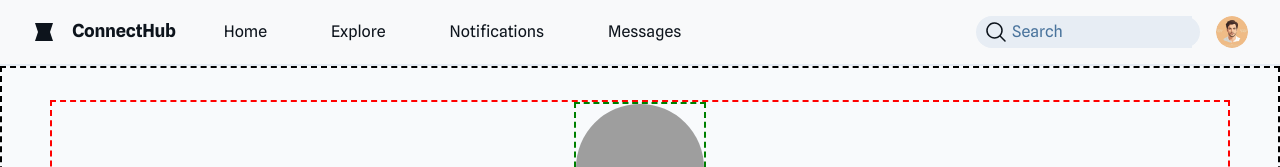
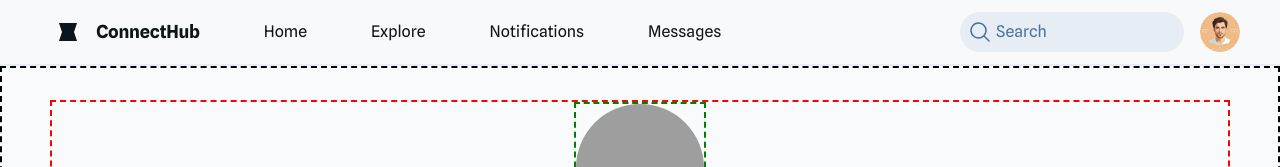
Before and after one commit to shaizCodes/GenAI-for-Front-End-Developers, a plain HTML site: page peer-graded-assignment/project/index.html in a window 1280 px wide. Shown: the top 167 px of the page. Drawn offline with nearby package versions, Linux system fonts and the light colour scheme; grey boxes are pictures that could not be loaded.

Commit message:
adjust .header children height

```diff
--- a/peer-graded-assignment/project/style.css
+++ b/peer-graded-assignment/project/style.css
@@ -9,17 +9,24 @@
     flex-direction: row;
     align-items: center;
     justify-content: space-between;
-    padding: 0.5em 1em;
     background-color: #f8f9fa;
     white-space: nowrap;
     border-bottom: 2px solid #e7edf4;
-    padding: 1em 2em;
+    padding: .75em 2.5em;
     gap: 1em;
 }
 
+.brand,
+.nav,
+.nav__button,
+.search-bar,
+.avatar {
+    display: inline-flex;
+    align-items: center;
+    height: 2.5em;
+}
+
 .nav {
-    display: flex;
-    align-items: center;
     gap: 2em;
     padding-inline: 1em;
     flex: 1 1 auto;
@@ -31,8 +38,7 @@
 }
 
 .brand {
-    display: inline-flex;
-    align-self: center;
+    padding-inline: 1em;
     gap: 1em;
     color: #0d141c;
 }
@@ -45,6 +51,7 @@
     width: 1.5rem;
     height: 1.5rem;
     color: #0D141C;
+    align-self: center;
     display: inline-flex;
     align-items: center;
     justify-content: center;
@@ -57,16 +64,17 @@
 }
 
 .search-bar {
-    display: flex;
     border: none;
     background-color: #E7EDf4;
     color: #49739C;
-    align-items: center;
     padding-inline: 0.5em;
     border-radius: 2em;
     min-width: fit-content;
 }
 
+.search-bar__icon .icon {
+    fill: #49739C;
+}
 .search-bar__input {
     width: 100%;
     overflow: hidden;
@@ -92,12 +100,10 @@
     background-repeat: no-repeat;
     background-size: cover;
     aspect-ratio: 1;
-    width: 2rem;
-    min-width: 2rem;
+    width: 2.5rem;
+    min-width: 2.5rem;
     border-radius: 2.5rem;
     overflow: hidden;
-    display: inline-flex;
-    align-items: center;
     justify-content: center;
 }
 
@@ -150,9 +156,12 @@
     .nav__link {
         display: none;
     }
-    .nav .icon {
+    .nav__button {
         display: inline-flex;
         align-self: flex-end;
+    }
+    .nav__button .icon {
+        display: inline-flex;
     }
     .search-bar {
         margin-left: auto;
@@ -165,7 +174,6 @@
     }
     .search-bar {
         width: fit-content;
-        padding: 0;
         justify-content: center;
         align-items: center;
     }
```
